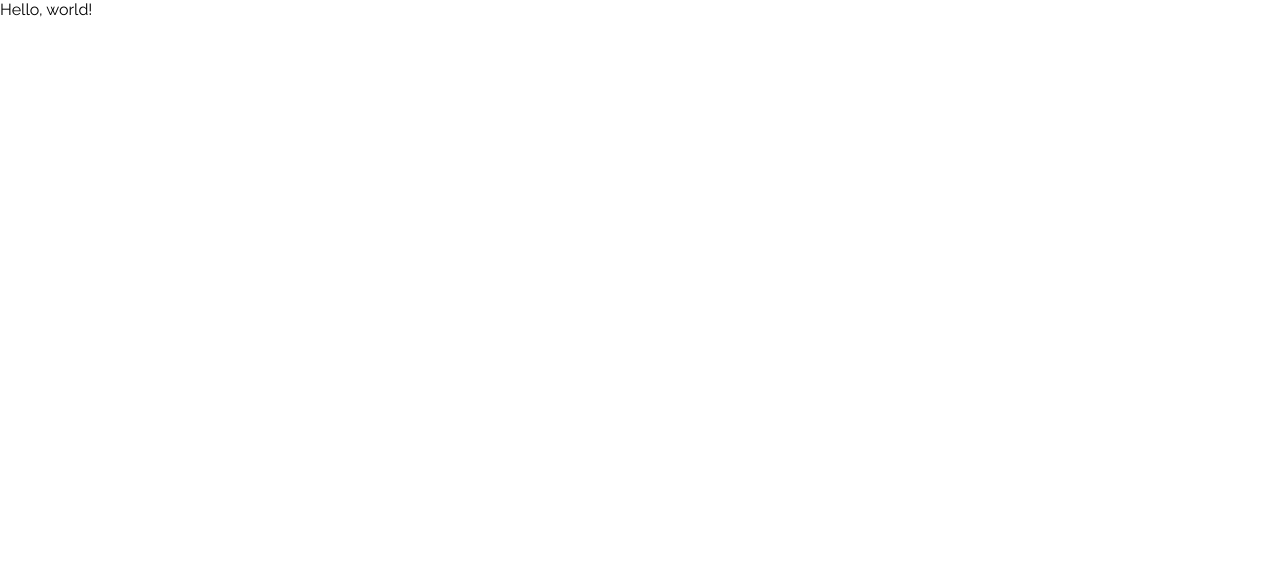
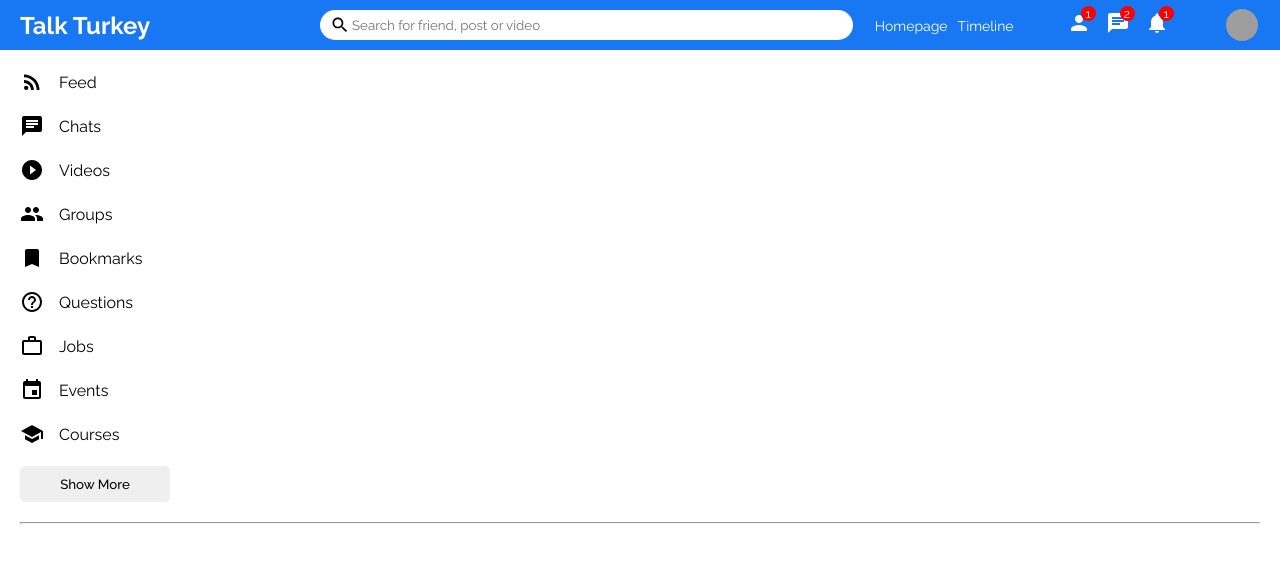
Before and after one commit to lgbrock/talkturkey, a React (Create React App) app in the folder client/: page / in a window 1280 px wide. Shown: the top 562 px of the page. Built offline with nearby package versions, Linux system fonts and the light colour scheme; grey boxes are pictures that could not be loaded.

Commit message:
Finished set up of /Sidebar

```diff
--- a/client/package.json
+++ b/client/package.json
@@ -3,6 +3,8 @@
   "version": "0.1.0",
   "private": true,
   "dependencies": {
+    "@material-ui/core": "^4.12.3",
+    "@material-ui/icons": "^4.11.2",
     "@testing-library/jest-dom": "^5.14.1",
     "@testing-library/react": "^11.2.7",
     "@testing-library/user-event": "^12.8.3",
--- a/client/src/App.jsx
+++ b/client/src/App.jsx
@@ -1,5 +1,7 @@
+import Home from './pages/home/Home';
+
 const App = () => {
-	return <div className='app'>Hello, world!</div>;
+	return <Home />;
 };
 
 export default App;
--- a/client/src/components/navbar/Navbar.jsx
+++ b/client/src/components/navbar/Navbar.jsx
@@ -0,0 +1,44 @@
+import './navbar.css';
+import { Search, Person, Chat, Notifications } from '@material-ui/icons';
+
+const Navbar = () => {
+	return (
+		<div className='navbarContainer'>
+			<div className='navbarLeft'>
+				<span className='logo'>Talk Turkey</span>
+			</div>
+			<div className='navbarCenter'>
+				<div className='searchbar'>
+					<Search className='searchIcon' />
+					<input
+						placeholder='Search for friend, post or video'
+						className='searchInput'
+					/>
+				</div>
+			</div>
+			<div className='navbarRight'>
+				<div className='navbarLinks'>
+					<span className='navbarLink'>Homepage</span>
+					<span className='navbarLink'>Timeline</span>
+				</div>
+				<div className='navbarIcons'>
+					<div className='navbarIconItem'>
+						<Person />
+						<span className='navbarIconBadge'>1</span>
+					</div>
+					<div className='navbarIconItem'>
+						<Chat />
+						<span className='navbarIconBadge'>2</span>
+					</div>
+					<div className='navbarIconItem'>
+						<Notifications />
+						<span className='navbarIconBadge'>1</span>
+					</div>
+				</div>
+				<img src='/assets/person/1.jpeg' alt='' className='navbarImg' />
+			</div>
+		</div>
+	);
+};
+
+export default Navbar;
--- a/client/src/components/navbar/navbar.css
+++ b/client/src/components/navbar/navbar.css
@@ -0,0 +1,96 @@
+.navbarContainer {
+	height: 50px;
+	width: 100%;
+	background-color: #1877f2;
+	display: flex;
+	align-items: center;
+	position: sticky;
+	top: 0;
+	z-index: 999;
+}
+
+.navbarLeft {
+	flex: 3;
+}
+
+.logo {
+	font-size: 24px;
+	margin-left: 20px;
+	font-weight: bold;
+	color: white;
+	cursor: pointer;
+}
+
+.navbarCenter {
+	flex: 5;
+}
+
+.searchbar {
+	width: 100%;
+	height: 30px;
+	background-color: white;
+	border-radius: 30px;
+	display: flex;
+	align-items: center;
+}
+
+.searchIcon {
+	font-size: 20px !important;
+	margin-left: 10px;
+}
+
+.searchInput {
+	border: none;
+	width: 70%;
+}
+
+.searchInput:focus {
+	outline: none;
+}
+
+.navbarRight {
+	flex: 4;
+	display: flex;
+	align-items: center;
+	justify-content: space-around;
+	color: white;
+}
+
+.navbarLink {
+	margin-right: 10px;
+	font-size: 14px;
+	cursor: pointer;
+}
+
+.navbarIcons {
+	display: flex;
+}
+
+.navbarIconItem {
+	margin-right: 15px;
+	cursor: pointer;
+	position: relative;
+}
+
+.navbarIconBadge {
+	width: 15px;
+	height: 15px;
+	background-color: red;
+	border-radius: 50%;
+	color: white;
+	position: absolute;
+	top: -5px;
+	right: -5px;
+	display: flex;
+	align-items: center;
+	justify-content: center;
+	font-size: 12px;
+}
+
+.navbarImg {
+	width: 32px;
+	height: 32px;
+	border-radius: 50%;
+	object-fit: cover;
+	cursor: pointer;
+}
--- a/client/src/components/sidebar/Sidebar.jsx
+++ b/client/src/components/sidebar/Sidebar.jsx
@@ -0,0 +1,70 @@
+import './sidebar.css';
+import {
+	RssFeed,
+	Chat,
+	PlayCircleFilledOutlined,
+	Group,
+	Bookmark,
+	HelpOutline,
+	WorkOutline,
+	Event,
+	School,
+} from '@material-ui/icons';
+// import { Users } from '../../dummyData';
+// import CloseFriend from '../closeFriend/CloseFriend';
+
+const Sidebar = () => {
+	return (
+		<div className='sidebar'>
+			<div className='sidebarWrapper'>
+				<ul className='sidebarList'>
+					<li className='sidebarListItem'>
+						<RssFeed className='sidebarIcon' />
+						<span className='sidebarListItemText'>Feed</span>
+					</li>
+					<li className='sidebarListItem'>
+						<Chat className='sidebarIcon' />
+						<span className='sidebarListItemText'>Chats</span>
+					</li>
+					<li className='sidebarListItem'>
+						<PlayCircleFilledOutlined className='sidebarIcon' />
+						<span className='sidebarListItemText'>Videos</span>
+					</li>
+					<li className='sidebarListItem'>
+						<Group className='sidebarIcon' />
+						<span className='sidebarListItemText'>Groups</span>
+					</li>
+					<li className='sidebarListItem'>
+						<Bookmark className='sidebarIcon' />
+						<span className='sidebarListItemText'>Bookmarks</span>
+					</li>
+					<li className='sidebarListItem'>
+						<HelpOutline className='sidebarIcon' />
+						<span className='sidebarListItemText'>Questions</span>
+					</li>
+					<li className='sidebarListItem'>
+						<WorkOutline className='sidebarIcon' />
+						<span className='sidebarListItemText'>Jobs</span>
+					</li>
+					<li className='sidebarListItem'>
+						<Event className='sidebarIcon' />
+						<span className='sidebarListItemText'>Events</span>
+					</li>
+					<li className='sidebarListItem'>
+						<School className='sidebarIcon' />
+						<span className='sidebarListItemText'>Courses</span>
+					</li>
+				</ul>
+				<button className='sidebarButton'>Show More</button>
+				<hr className='sidebarHr' />
+				<ul className='sidebarFriendList'>
+					{/* {Users.map((u) => (
+						<CloseFriend key={u.id} user={u} />
+					))} */}
+				</ul>
+			</div>
+		</div>
+	);
+};
+
+export default Sidebar;
--- a/client/src/components/sidebar/sidebar.css
+++ b/client/src/components/sidebar/sidebar.css
@@ -0,0 +1,55 @@
+.sidebar {
+	flex: 3;
+	height: calc(100vh - 50px);
+	overflow-y: scroll;
+	position: sticky;
+	top: 50px;
+}
+
+::-webkit-scrollbar {
+	width: 5px;
+}
+::-webkit-scrollbar-track {
+	background-color: #f1f1f1;
+}
+::-webkit-scrollbar-thumb {
+	background-color: rgb(179, 179, 179);
+}
+
+.sidebarWrapper {
+	padding: 20px;
+}
+
+.sidebarList {
+	padding: 0;
+	margin: 0;
+	list-style: none;
+}
+
+.sidebarListItem {
+	display: flex;
+	align-items: center;
+	margin-bottom: 20px;
+}
+
+.sidebarIcon {
+	margin-right: 15px;
+}
+
+.sidebarButton {
+	width: 150px;
+	border: none;
+	padding: 10px;
+	border-radius: 5px;
+	font-weight: 500;
+}
+
+.sidebarHr {
+	margin: 20px 0;
+}
+
+.sidebarFriendList {
+	padding: 0;
+	margin: 0;
+	list-style: none;
+}
--- a/client/src/pages/home/Home.jsx
+++ b/client/src/pages/home/Home.jsx
@@ -0,0 +1,20 @@
+import Navbar from '../../components/navbar/Navbar';
+import Sidebar from '../../components/sidebar/Sidebar';
+// import Feed from '../../components/feed/Feed';
+// import Rightbar from '../../components/rightbar/Rightbar';
+import './home.css';
+
+const Home = () => {
+	return (
+		<>
+			<Navbar />
+			<div className='homeContainer'>
+				<Sidebar />
+				{/* <Feed />
+				<Rightbar /> */}
+			</div>
+		</>
+	);
+};
+
+export default Home;
--- a/client/src/pages/home/home.css
+++ b/client/src/pages/home/home.css
@@ -0,0 +1,4 @@
+.homeContainer {
+	display: flex;
+	width: 100%;
+}
```
Also changed, not shown: client/src/components/feed/feed.css (+7 -0 lines), client/src/components/rightbar/Rightbar.jsx (+7 -0 lines), client/src/components/rightbar/rightbar.css (+83 -0 lines), 1 other file (tests, documents, lock files or other folders).
